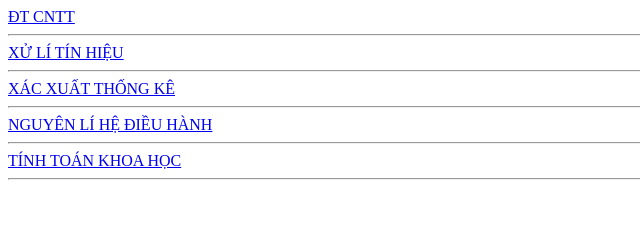
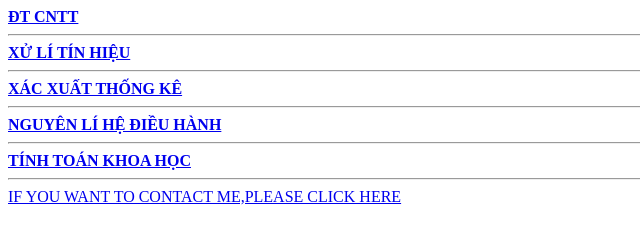
Before and after one commit to khaanh05032006-dotcom/khanhdeptrai, a plain HTML site: page index.html in a window 1280 px wide. Shown: the whole page, without its empty margins (0-640 px from the left). Drawn offline with Linux system fonts and the light colour scheme.

Commit message:
Update index.html

```diff
--- a/index.html
+++ b/index.html
@@ -7,10 +7,11 @@
 
 </head>
 <body>
-    <a href="https://khanh202516818.wordpress.com/dien-tu-cho-cntt/">ĐT CNTT</a><br/><hr>
-    <a href="https://khanh202516818.wordpress.com/xu-li-tin-hieu/">XỬ LÍ TÍN HIỆU</a><br/><hr>
-    <a href="https://khanh202516818.wordpress.com/xac-xuat-thong-ke/">XÁC XUẤT THỐNG KÊ</a><br/><hr>
-    <a href="https://khanh202516818.wordpress.com/nguyen-li-he-dieu-hanh/">NGUYÊN LÍ HỆ ĐIỀU HÀNH</a><br/><hr>
-    <a href="https://khanh202516818.wordpress.com/tinh-toan-khoa-hoc/">TÍNH TOÁN KHOA HỌC</a><br/><hr>
+    <a href="https://khanh202516818.wordpress.com/dien-tu-cho-cntt/"><b>ĐT CNTT</b></a><br/><hr>
+    <a href="https://khanh202516818.wordpress.com/xu-li-tin-hieu/"><b>XỬ LÍ TÍN HIỆU</b></a><br/><hr>
+    <a href="https://khanh202516818.wordpress.com/xac-xuat-thong-ke/"><b>XÁC XUẤT THỐNG KÊ</b></a><br/><hr>
+    <a href="https://khanh202516818.wordpress.com/nguyen-li-he-dieu-hanh/"><b>NGUYÊN LÍ HỆ ĐIỀU HÀNH</b></a><br/><hr>
+    <a href="https://khanh202516818.wordpress.com/tinh-toan-khoa-hoc/"><b>TÍNH TOÁN KHOA HỌC</b></a><br/><hr>
+    <a href="tel:0325353530">IF YOU WANT TO CONTACT ME,PLEASE CLICK HERE</a><br/>
 </body>
 </html>
```
